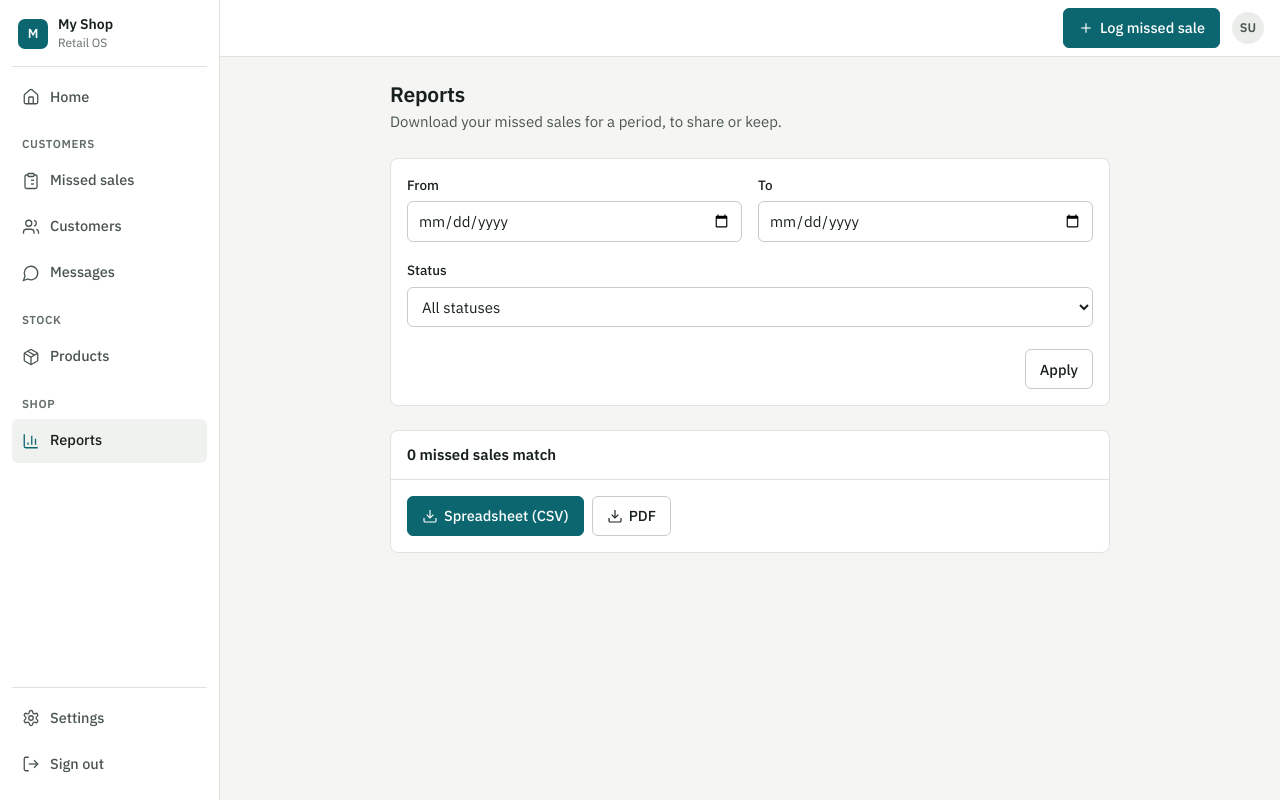
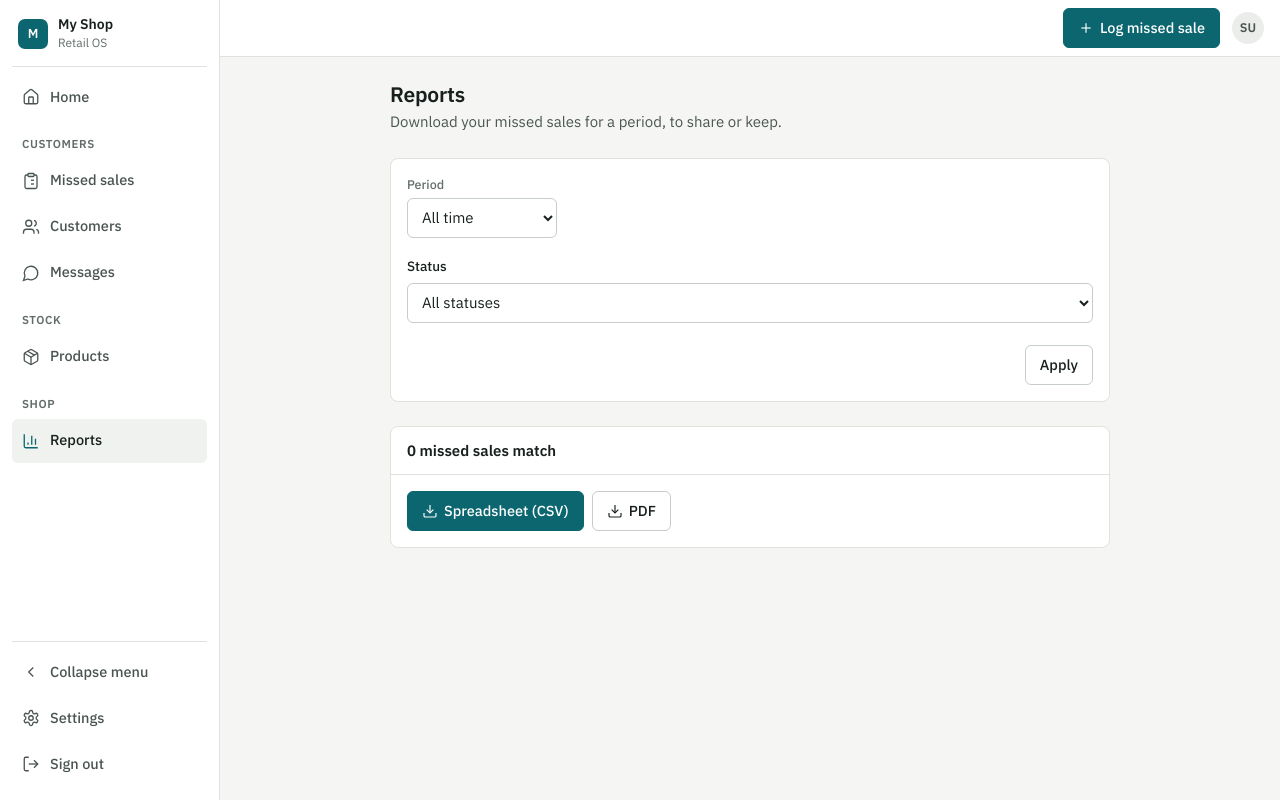
Before and after one commit to shureimibra/retail_system, a Django app: page /reports/ in a window 1280 px wide. Run offline with Django 5.2, Linux system fonts and the light colour scheme; the visitor is signed in with stand-in values (Sample User, id 1); data comes from the database, SQL or seed files in the repository; data that the repository does not hold is empty; parts of the project's set-up code (start-up, migrations or seed data) failed here and were passed over.

Commit message:
Period picker for Home and Reports; collapsible desktop sidebar
- Replace the raw date boxes with plain periods (All time, Today, Last 7
  days, Last 30 days, This month, Custom range). Custom dates are limited
  to 2020..today in the browser and clamped on the server, so a typo like
  year 275760 is ignored instead of breaking the page.
- Desktop sidebar folds to the icon rail and back; the choice is kept per
  device and applied before the page draws.
- Ignore all *.sqlite3 files.

Co-Authored-By: Claude Opus 5.5 <noreply@anthropic.com>

```diff
--- /dev/null
+++ b/core/periods.py
@@ -0,0 +1,60 @@
+"""The period picker used by Home and Reports: a few plain choices plus a safe custom range."""
+from datetime import date, timedelta
+
+from django.utils import timezone
+from django.utils.dateparse import parse_date
+
+EARLIEST = date(2020, 1, 1)
+PERIODS = [
+    ('all', 'All time'),
+    ('today', 'Today'),
+    ('7d', 'Last 7 days'),
+    ('30d', 'Last 30 days'),
+    ('month', 'This month'),
+    ('custom', 'Custom range'),
+]
+
+
+def _safe_date(value, today):
+    """A date between 1 Jan 2020 and today, or None. Typos like year 275760 are ignored."""
+    try:
+        parsed = parse_date(value or '')
+    except ValueError:
+        return None
+    if parsed is None:
+        return None
+    return min(max(parsed, EARLIEST), today)
+
+
+def resolve_period(params, default='all'):
+    """Read ?period=…&start_date=…&end_date=… and return what the page and the queries need."""
+    today = timezone.localdate()
+    key = params.get('period') or ('custom' if params.get('start_date') or params.get('end_date') else default)
+    if key not in dict(PERIODS):
+        key = default
+    start = end = None
+    if key == 'today':
+        start = end = today
+    elif key == '7d':
+        start, end = today - timedelta(days=6), today
+    elif key == '30d':
+        start, end = today - timedelta(days=29), today
+    elif key == 'month':
+        start, end = today.replace(day=1), today
+    elif key == 'custom':
+        start, end = _safe_date(params.get('start_date'), today), _safe_date(params.get('end_date'), today)
+        if start and end and start > end:
+            start, end = end, start
+        if not start and not end:
+            key = 'all'
+    return {
+        'key': key,
+        'label': dict(PERIODS)[key],
+        'start': start,
+        'end': end,
+        'start_str': start.isoformat() if start else '',
+        'end_str': end.isoformat() if end else '',
+        'choices': PERIODS,
+        'min': EARLIEST.isoformat(),
+        'max': today.isoformat(),
+    }
--- a/reports/views.py
+++ b/reports/views.py
@@ -43,10 +43,14 @@ class ReportsIndexView(LoginRequiredMixin, TemplateView):
         from urllib.parse import urlencode
         from intents.models import BlockedPurchaseIntent
         context = super().get_context_data(**kwargs)
-        filters = {key: self.request.GET.get(key, '') for key in ('start_date', 'end_date', 'status')}
+        from core.periods import resolve_period
+        period = resolve_period(self.request.GET)
+        status = self.request.GET.get('status', '')
+        filters = {'start_date': period['start_str'], 'end_date': period['end_str'], 'status': status}
+        context['period'] = period
         context['filters'] = filters
         context['query'] = urlencode({k: v for k, v in filters.items() if v})
         context['status_choices'] = BlockedPurchaseIntent.STATUS_CHOICES
-        context['count'] = get_report_data(self.request.shop, filters['start_date'] or None,
-                                           filters['end_date'] or None, filters['status'] or None).count()
+        context['count'] = get_report_data(self.request.shop, period['start_str'] or None,
+                                           period['end_str'] or None, status or None).count()
         return context
--- a/static/css/app.css
+++ b/static/css/app.css
@@ -371,9 +371,8 @@ dialog .form h2 { font-size: 17px; }
 .sim-msg .grow { display: grid; gap: 4px; }
 .sim-photo { max-width: 200px; border-radius: var(--r-control); }
 .err-text { color: var(--crit); }
-.filters { display: flex; flex-wrap: wrap; gap: 8px; align-items: center; }
-.filters input[type="date"] { width: auto; flex: 1 1 120px; min-width: 0; }
-@media (max-width: 599px) { .filters { width: 100%; flex-wrap: nowrap; } .filters .btn { flex: none; } }
+.filters { display: flex; flex-wrap: wrap; gap: 8px; align-items: flex-end; }
+@media (max-width: 599px) { .filters { width: 100%; } .filters .btn { flex: none; } }
 .receive { display: flex; gap: 6px; align-items: center; }
 .receive .qty { width: 72px; min-height: 36px; padding: 6px 8px; }
 .bar-row { display: grid; gap: 4px; }
@@ -383,3 +382,35 @@ dialog .form h2 { font-size: 17px; }
 .button-row { display: flex; flex-wrap: wrap; gap: 8px; }
 .btn-block { width: 100%; }
 .title-md { font-size: 18px; }
+
+/* Period picker */
+.period { display: flex; flex-wrap: wrap; gap: 8px; align-items: flex-end; }
+.period .field { gap: 4px; }
+.period .field > label { font-size: 12.5px; color: var(--fg-3); font-weight: 500; }
+.period select { width: auto; min-width: 150px; }
+.period-custom { display: flex; gap: 8px; flex-wrap: wrap; }
+.period-custom[hidden] { display: none; }
+.period input[type="date"] { width: 160px; }
+@media (max-width: 599px) {
+  .period, .period-custom { width: 100%; }
+  .period .field { flex: 1 1 140px; }
+  .period select, .period input[type="date"] { width: 100%; }
+}
+
+/* Collapsible desktop sidebar (tablets always use the icon rail) */
+.sidebar-toggle { display: none; }
+@media (min-width: 1024px) {
+  .sidebar-toggle { display: flex; }
+  .sidebar-toggle .icon { transition: transform .2s var(--ease); }
+  .shell { transition: grid-template-columns .2s var(--ease); }
+  :root[data-sidebar="collapsed"] .shell { grid-template-columns: 76px 1fr; }
+  :root[data-sidebar="collapsed"] .sidebar { padding: 12px 8px; }
+  :root[data-sidebar="collapsed"] .sidebar .brand { justify-content: center; padding: 0 0 12px; }
+  :root[data-sidebar="collapsed"] .sidebar .brand-text,
+  :root[data-sidebar="collapsed"] .sidebar .nav-group { display: none; }
+  :root[data-sidebar="collapsed"] .sidebar .nav a,
+  :root[data-sidebar="collapsed"] .sidebar .nav button.nav-link { flex-direction: column; gap: 3px; padding: 8px 4px; font-size: 11px; text-align: center; justify-content: center; }
+  :root[data-sidebar="collapsed"] .sidebar .nav .count { margin: 0; }
+  :root[data-sidebar="collapsed"] .sidebar-toggle .icon { transform: rotate(180deg); }
+  :root[data-sidebar="collapsed"] .sidebar-toggle span { display: none; }
+}
--- a/templates/base.html
+++ b/templates/base.html
@@ -7,6 +7,7 @@
   <link rel="icon" href="{% static 'icons/favicon.svg' %}" type="image/svg+xml">
   <link rel="preload" href="{% static 'fonts/ibm-plex-sans-latin-400-normal.woff2' %}" as="font" type="font/woff2" crossorigin>
   <link rel="stylesheet" href="{% static 'css/app.css' %}">
+  <script>try { if (localStorage.getItem('sidebar') === 'collapsed') document.documentElement.dataset.sidebar = 'collapsed'; } catch (e) {}</script>
   {% block extra_head %}{% endblock %}
 </head>
 <body>
@@ -27,6 +28,7 @@
       {% endfor %}
     </nav>
     <div class="bottom nav">
+      <button class="nav-link sidebar-toggle" type="button" id="sidebarToggle" aria-pressed="false">{% icon "chevron-left" %}<span>Collapse menu</span></button>
       <a href="{% url 'settings:index' %}"{% if nav_current == 'settings' %} aria-current="page"{% endif %}>{% icon "settings" %}<span>Settings</span></a>
       <form method="post" action="{% url 'accounts:logout' %}">{% csrf_token %}
         <button class="nav-link" type="submit">{% icon "log-out" %}<span>Sign out</span></button>
@@ -97,6 +99,32 @@
   scrim.addEventListener('click', function () { setOpen(false); });
   document.addEventListener('keydown', function (e) { if (e.key === 'Escape' && !sheet.hidden) setOpen(false); });
 
+  // Desktop sidebar: fold to icons and back; remembered on this device.
+  var toggle = document.getElementById('sidebarToggle'), root = document.documentElement;
+  function syncToggle() {
+    var collapsed = root.dataset.sidebar === 'collapsed';
+    toggle.setAttribute('aria-pressed', String(collapsed));
+    toggle.querySelector('span').textContent = collapsed ? 'Expand menu' : 'Collapse menu';
+    toggle.setAttribute('aria-label', collapsed ? 'Expand menu' : 'Collapse menu');
+  }
+  toggle.addEventListener('click', function () {
+    if (root.dataset.sidebar === 'collapsed') { delete root.dataset.sidebar; } else { root.dataset.sidebar = 'collapsed'; }
+    try { localStorage.setItem('sidebar', root.dataset.sidebar || 'expanded'); } catch (e) {}
+    syncToggle();
+    window.dispatchEvent(new Event('resize'));
+  });
+  syncToggle();
+
+  // Period pickers: a preset applies at once; "Custom range" shows the two dates.
+  document.querySelectorAll('[data-period]').forEach(function (box) {
+    var select = box.querySelector('select'), custom = box.querySelector('[data-custom]');
+    select.addEventListener('change', function () {
+      custom.hidden = select.value !== 'custom';
+      if (select.value !== 'custom') { custom.querySelectorAll('input').forEach(function (i) { i.value = ''; }); select.form.submit(); }
+      else { custom.querySelector('input').focus(); }
+    });
+  });
+
   // Forms that ask before doing something that can't be undone.
   document.querySelectorAll('form[data-confirm]').forEach(function (form) {
     form.addEventListener('submit', function (e) { if (!window.confirm(form.dataset.confirm)) e.preventDefault(); });
--- a/templates/dashboard/home.html
+++ b/templates/dashboard/home.html
@@ -6,10 +6,8 @@
   <div><h1>{% now "G" as hour %}{% if hour|add:0 < 12 %}Good morning{% elif hour|add:0 < 17 %}Good afternoon{% else %}Good evening{% endif %}{% if user.first_name %}, {{ user.first_name }}{% endif %}</h1>
     <p>{% now "l j F" %}</p></div>
   <form method="get" class="filters" aria-label="Period">
-    <label class="visually-hidden" for="start_date">From</label><input type="date" id="start_date" name="start_date" value="{{ start_date_filter }}">
-    <label class="visually-hidden" for="end_date">To</label><input type="date" id="end_date" name="end_date" value="{{ end_date_filter }}">
-    <button class="btn" type="submit">Show</button>
-    {% if start_date_filter or end_date_filter %}<a class="btn btn-plain" href="{% url 'dashboard:home' %}">All time</a>{% endif %}
+    {% include "ui/period.html" %}
+    <button class="btn" type="submit" data-period-submit>Show</button>
   </form>
 </div>
 
--- a/templates/reports/index.html
+++ b/templates/reports/index.html
@@ -5,10 +5,7 @@
 <div class="content narrow">
   <div class="page-head"><div><h1>Reports</h1><p>Download your missed sales for a period, to share or keep.</p></div></div>
   <form method="get" class="panel panel-body form">
-    <div class="form-row">
-      <div class="field"><label for="start_date">From</label><input type="date" id="start_date" name="start_date" value="{{ filters.start_date }}"></div>
-      <div class="field"><label for="end_date">To</label><input type="date" id="end_date" name="end_date" value="{{ filters.end_date }}"></div>
-    </div>
+    {% include "ui/period.html" %}
     <div class="field"><label for="status">Status</label>
       <select id="status" name="status"><option value="">All statuses</option>
         {% for value, label in status_choices %}<option value="{{ value }}"{% if filters.status == value %} selected{% endif %}>{{ label }}</option>{% endfor %}
--- /dev/null
+++ b/templates/ui/period.html
@@ -0,0 +1,15 @@
+{# Period picker: plain choices, with dates only for a custom range. Works without JavaScript. #}
+<div class="period" data-period>
+  <div class="field">
+    <label for="period">Period</label>
+    <select id="period" name="period">
+      {% for value, label in period.choices %}<option value="{{ value }}"{% if period.key == value %} selected{% endif %}>{{ label }}</option>{% endfor %}
+    </select>
+  </div>
+  <div class="period-custom" data-custom{% if period.key != 'custom' %} hidden{% endif %}>
+    <div class="field"><label for="start_date">From</label>
+      <input type="date" id="start_date" name="start_date" value="{{ period.start_str }}" min="{{ period.min }}" max="{{ period.max }}"></div>
+    <div class="field"><label for="end_date">To</label>
+      <input type="date" id="end_date" name="end_date" value="{{ period.end_str }}" min="{{ period.min }}" max="{{ period.max }}"></div>
+  </div>
+</div>
```
Also changed, not shown: core/tests.py (+45 -0 lines), dashboard/views.py (+5 -5 lines), 1 other file.
